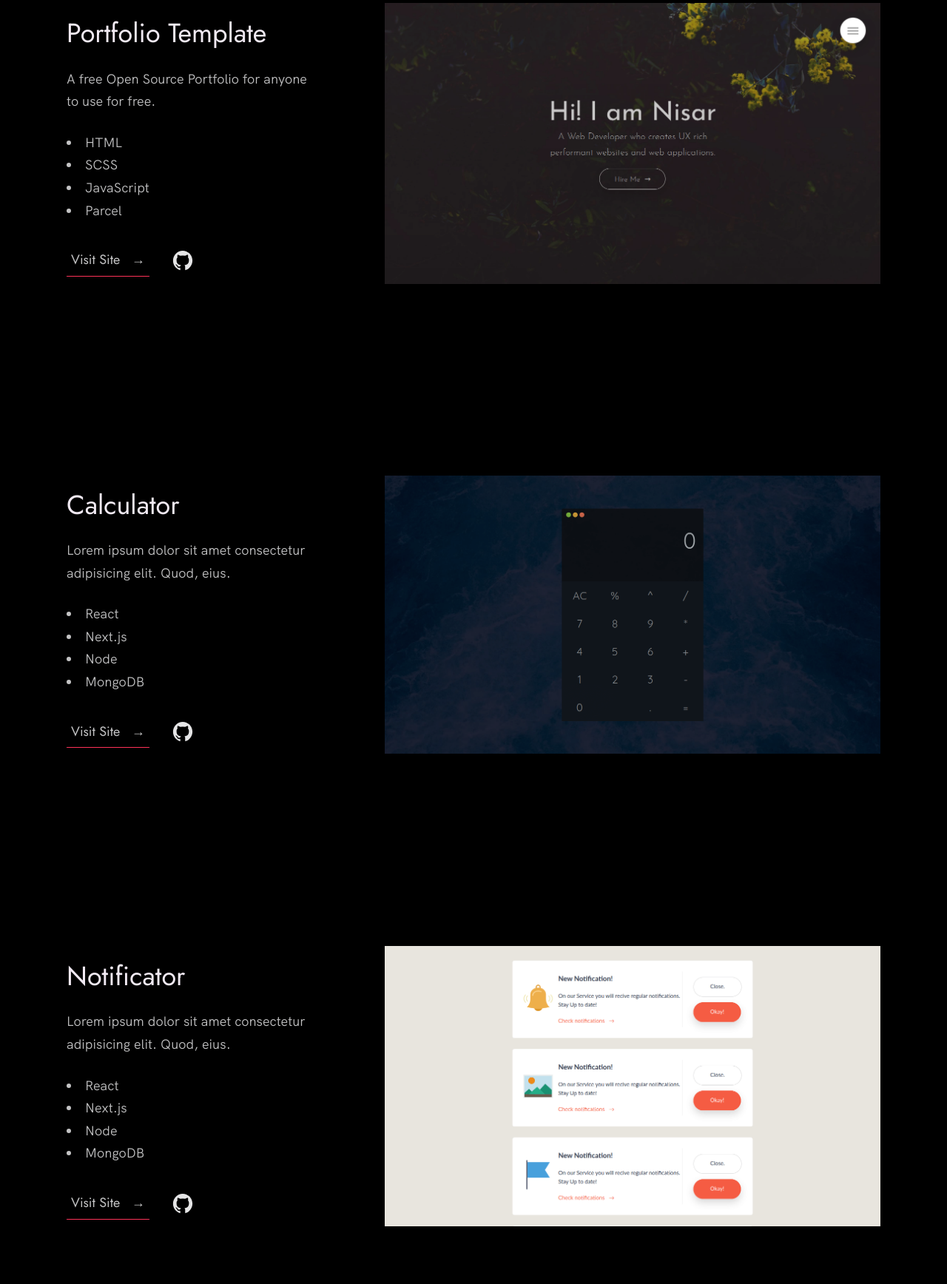
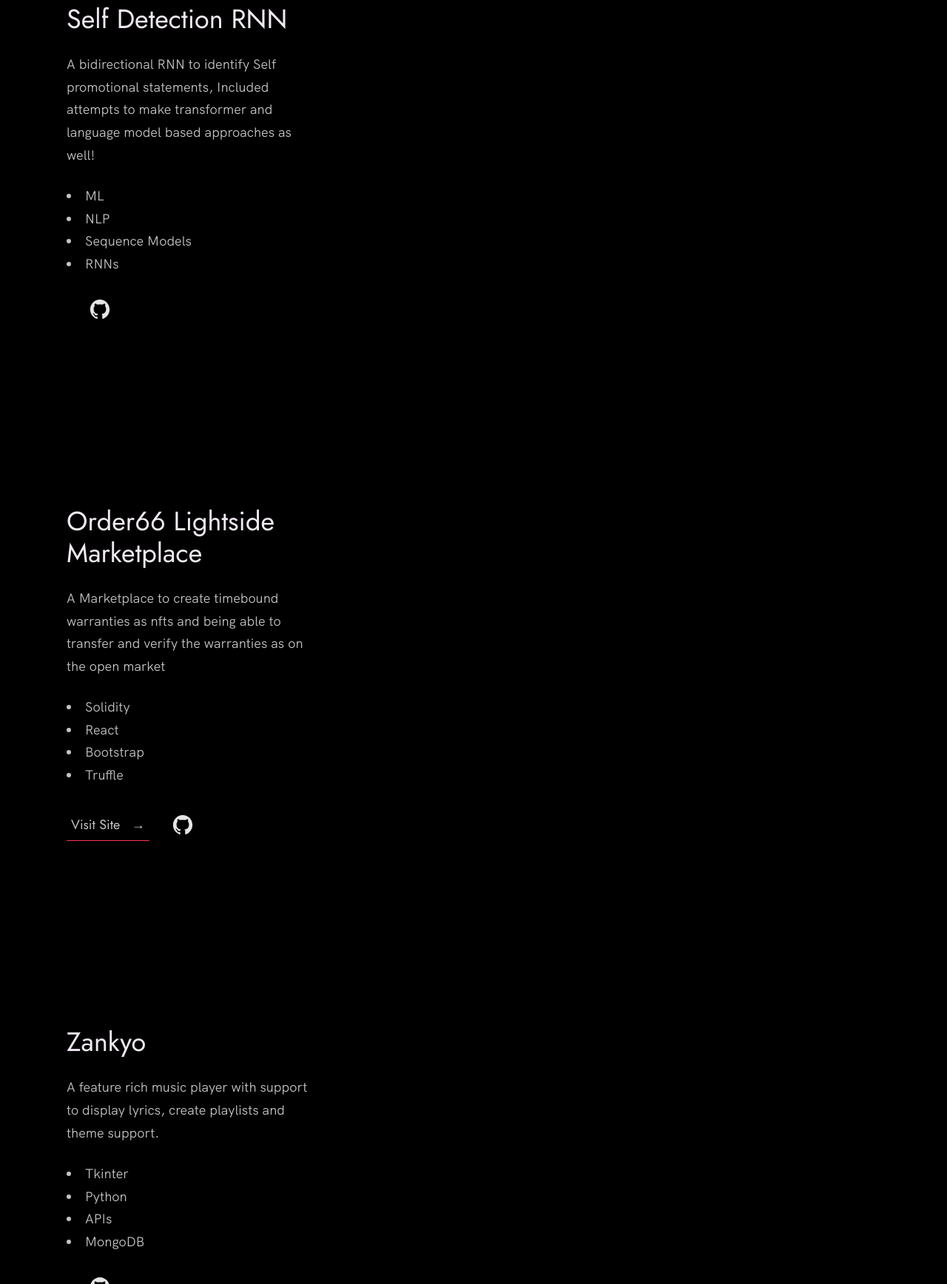
Before and after one commit to Shreyansh-Rai/SE-Portfolio_Shreyansh, a plain HTML site: page index.html in a window 1280 px wide. Shown: the part 1064-2800 px from the top of the page at 74% size. Drawn offline with Linux system fonts and the light colour scheme.

Commit message:
Made changes in the work part

```diff
--- a/index.html
+++ b/index.html
@@ -24,7 +24,7 @@
 
   <!-- Put your site title here -->
   <title>
-    Syed Ali Hussnain | A Web Developer based in Lahore, Pakistan.
+    Shreyansh Rai | A CSE student at IIITB
   </title>
 
   <meta name="description" content="Add small description of yourslef.">
@@ -42,7 +42,7 @@
       <nav class="nav" role="navigation">
         <ul class="nav__items">
           <li class="nav__item"><a href="#work" class="nav__link">Work</a></li>
-          <li class="nav__item"><a href="#clients" class="nav__link">Clients</a></li>
+          <!-- <li class="nav__item"><a href="#clients" class="nav__link">Clients</a></li> -->
           <li class="nav__item">
             <a href="#about" class="nav__link">About</a>
           </li>
@@ -56,10 +56,10 @@
       <div class="header__text">
         <h1 class="heading-primary">
           <!-- Replace the following name with your name -->
-          <span>Syed Ali Hussnain</span>
+          <span>Shreyansh Rai</span>
         </h1>
         <!-- Put a small paragraph about yourself -->
-        <p>A Web Developer based in Lahore, Pakistan.</p>
+        <p>A CSE student at IIITB, ML/NLP enthusiast.</p>
         <a href="#contact" class="btn btn--pink">Get in touch</a>
       </div>
     </div>
@@ -78,103 +78,80 @@
 
           <div class="work__box">
             <div class="work__text">
-              <h3>Portfolio Template</h3>
+              <h3>Self Detection RNN</h3>
               <p>
-                A free Open Source Portfolio for anyone to use for free.
+                A bidirectional RNN to identify Self promotional statements, Included attempts to make transformer and language model based approaches as well!
               </p>
               <ul class="work__list">
-                <li>HTML</li>
-                <li>SCSS</li>
-                <li>JavaScript</li>
-                <li>Parcel</li>
+                <li>ML</li>
+                <li>NLP</li>
+                <li>Sequence Models</li>
+                <li>RNNs</li>
               </ul>
 
               <div class="work__links">
-                <a href="https://nisar.surge.sh" target="_blank" class="link__text">
-                  Visit Site <span>&rarr;</span>
-                </a>
-                <a href="https://github.com/nisarhassan12/portfolio" title="View Source Code" target="_blank">
+
+                <a href="https://github.com/Shreyansh-Rai/MPLSummer-22_Identifying_Self_Promotion" title="View Source Code" target="_blank">
                   <img src="./images/github.svg" class="work__code" alt="GitHub">
                 </a>
               </div>
             </div>
-            <div class="work__image-box">
-              <img src="./images/project-1.png" class="work__image" alt="Project 1" />
-            </div>
+            <!-- <div class="work__image-box">
+              <img src="./images/index.png" class="work__image" alt="Project 1" />
+            </div> -->
           </div>
 
           <div class="work__box">
             <div class="work__text">
-              <h3>Calculator</h3>
+              <h3>Order66 Lightside Marketplace</h3>
               <p>
-                Lorem ipsum dolor sit amet consectetur adipisicing elit. Quod,
-                eius.
+                A Marketplace to create timebound warranties as nfts and being able to transfer and verify the warranties as on the open market
               </p>
               <ul class="work__list">
+                <li>Solidity</li>
                 <li>React</li>
-                <li>Next.js</li>
-                <li>Node</li>
+                <li>Bootstrap</li>
+                <li>Truffle</li>
+              </ul>
+
+              <div class="work__links">
+                <a href="https://youtu.be/3t715p6pglA" class="link__text">
+                  Visit Site <span>&rarr;</span>
+                </a>
+                <a href="https://github.com/Shreyansh-Rai/Order66_flipkartGrid">
+                  <img src="./images/github.svg" class="work__code" title="View Source Code" alt="GitHub">
+                </a>
+              </div>
+            </div>
+            <!-- <div class="work__image-box">
+              <img src="./images/project-2.png" class="work__image" alt="Project 1" />
+            </div> -->
+          </div>
+
+          <div class="work__box">
+            <div class="work__text">
+              <h3>Zankyo</h3>
+              <p>
+                A feature rich music player with support to display lyrics, create playlists and theme support.
+              </p>
+              <ul class="work__list">
+                <li>Tkinter</li>
+                <li>Python</li>
+                <li>APIs</li>
                 <li>MongoDB</li>
               </ul>
 
               <div class="work__links">
-                <a href="#" class="link__text">
-                  Visit Site <span>&rarr;</span>
-                </a>
-                <a href="#">
+
+                <a href="https://github.com/Shreyansh-Rai/PythonZankyo">
                   <img src="./images/github.svg" class="work__code" title="View Source Code" alt="GitHub">
                 </a>
               </div>
             </div>
-            <div class="work__image-box">
-              <img src="./images/project-2.png" class="work__image" alt="Project 1" />
-            </div>
+            <!-- <div class="work__image-box">
+              <img src="./images/project-3.png" class="work__image" alt="Project 3" />
+            </div> -->
           </div>
-
-          <div class="work__box">
-            <div class="work__text">
-              <h3>Notificator</h3>
-              <p>
-                Lorem ipsum dolor sit amet consectetur adipisicing elit. Quod,
-                eius.
-              </p>
-              <ul class="work__list">
-                <li>React</li>
-                <li>Next.js</li>
-                <li>Node</li>
-                <li>MongoDB</li>
-              </ul>
-
-              <div class="work__links">
-                <a href="#" class="link__text">
-                  Visit Site <span>&rarr;</span>
-                </a>
-                <a href="#">
-                  <img src="./images/github.svg" class="work__code" title="View Source Code" alt="GitHub">
-                </a>
-              </div>
-            </div>
-            <div class="work__image-box">
-              <img src="./images/project-3.png" class="work__image" alt="Project 3" />
-            </div>
-          </div>
-        </div>
-      </div>
-    </section>
-
-    <!-- ***** Clients ***** -->
-
-    <section class="client" id="clients">
-      <div class="row">
-        <h2>Clients</h2>
-        <div class="client__logos">
-          <!-- Add logos of the clients or companies you'have worked with. -->
-          <img src="./images/ronjones.png" class="client__logo" alt="Company 2" />
-          <img src="./images/goldengrid.png" class="client__logo" alt="Company 3" />
-          <img src="./images/bullseye.png" class="client__logo" alt="Company 1" />
-          <img src="./images/mighty-furnitures.png" class="client__logo" alt="Company 1" />
-          <img src="./images/fastlane.png" class="client__logo" alt="Company 3" />
-          <img src="./images/chippy.png" class="client__logo" alt="Company 1" />
         </div>
       </div>
     </section>
```
Also changed, not shown: images/index.png (added), 1 other file.
